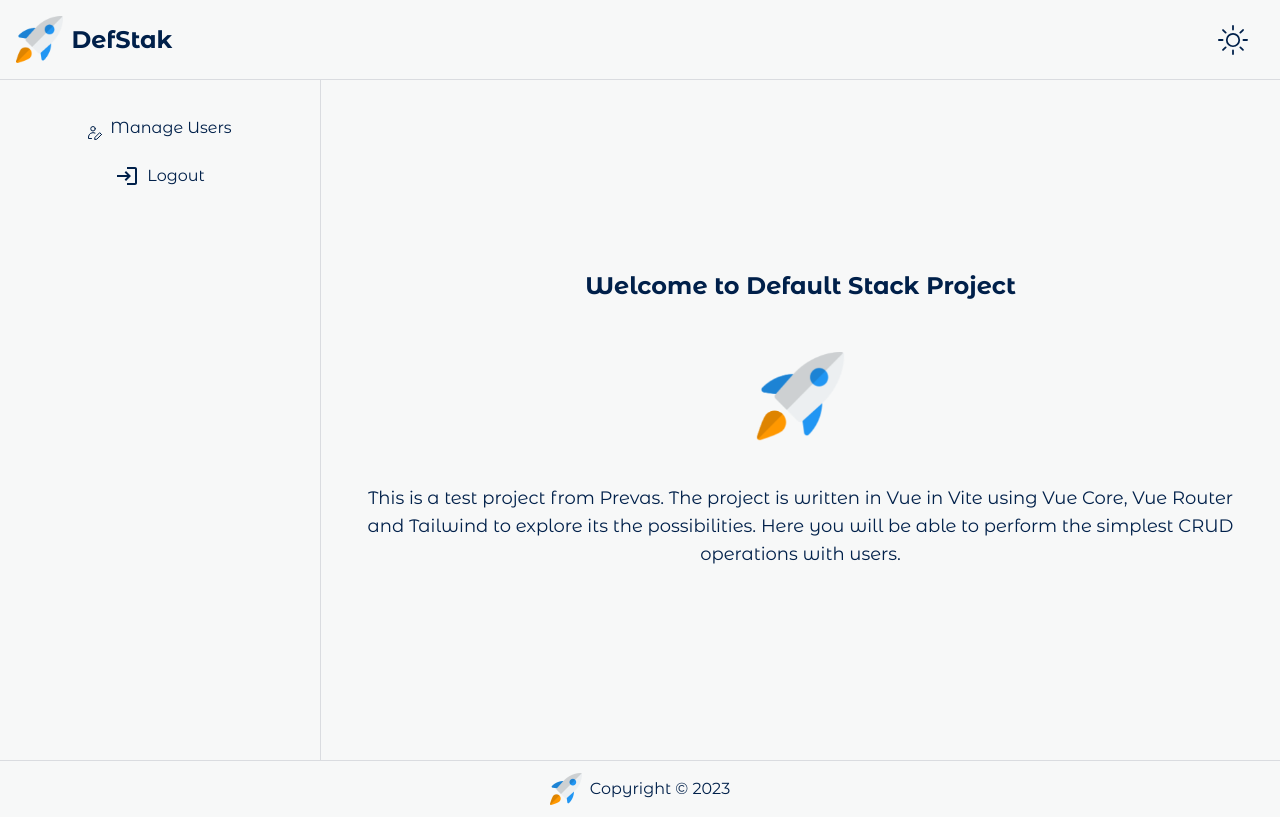
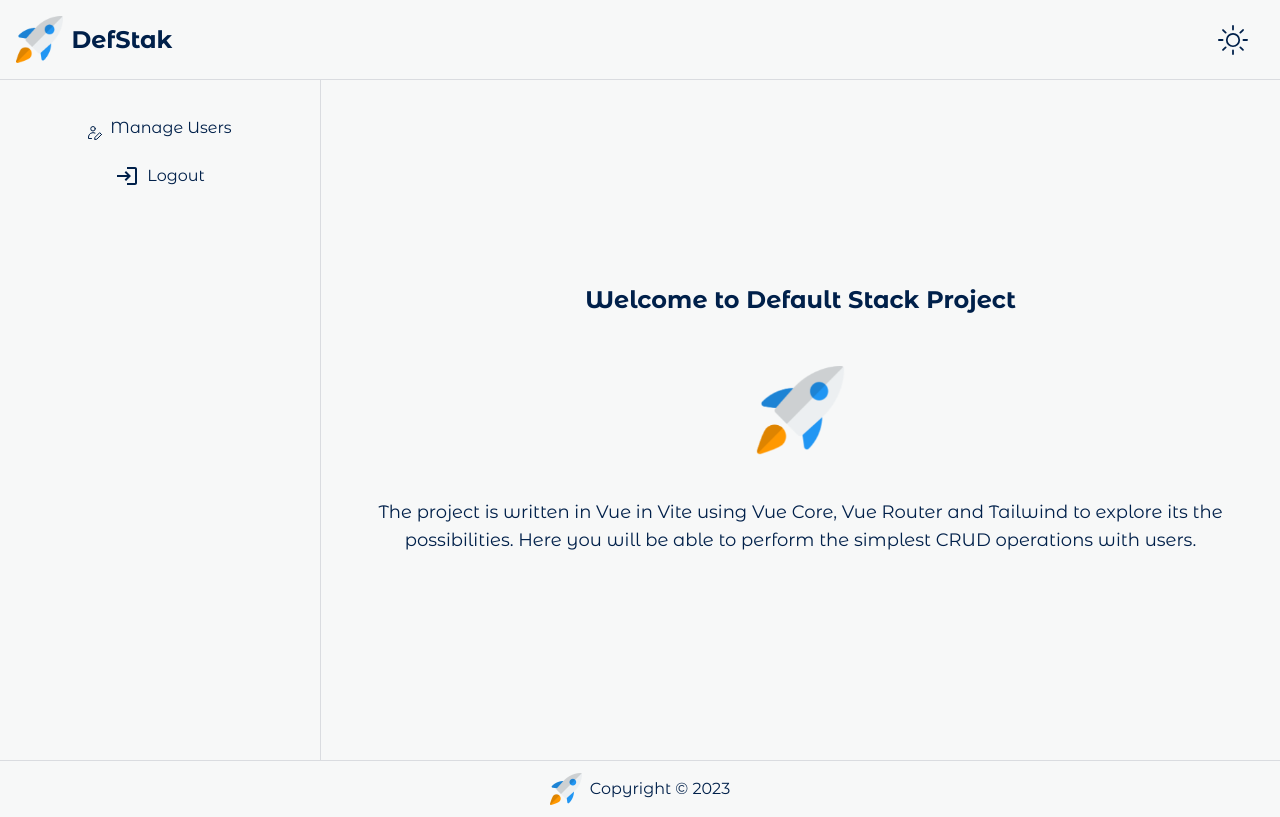
Before and after one commit to Darnahorna/defstak, a Vue app: page / in a window 1280 px wide. Built offline with nearby package versions, Linux system fonts and the light colour scheme; sample sign-in values are in the browser's storage.

Commit message:
updated imports

```diff
--- a/package.json
+++ b/package.json
@@ -36,7 +36,7 @@
     "ts-node": "^10.9.1",
     "typescript": "~5.2.0",
     "vite": "^4.4.11",
-    "vue-tsc": "^1.8.19"
+    "vue-tsc": "^2.1.6"
   },
   "description": "This is an playground application Vue 3 in Vite. Here you are able to perform the simplest CRUD operations with users. The project is written in Vue in Vite using Vue Core, Vue Router and Tailwind to explore its the possibilities.",
   "main": "postcss.config.js"
--- a/src/pages/HomePage.vue
+++ b/src/pages/HomePage.vue
@@ -4,9 +4,8 @@
       <h1 class="text-xl font-extrabold mb-4 font-lg">Welcome to Default Stack Project</h1>
       <img src="../assets/images/logo.png" class="logo-home" />
       <p class="text-lg">
-        This is a test project from Prevas. The project is written in Vue in Vite using Vue Core,
-        Vue Router and Tailwind to explore its the possibilities. Here you will be able to perform
-        the simplest CRUD operations with users.
+        The project is written in Vue in Vite using Vue Core, Vue Router and Tailwind to explore its
+        the possibilities. Here you will be able to perform the simplest CRUD operations with users.
       </p>
     </div>
   </div>
```
Also changed, not shown: 1 other file (tests, documents, lock files or other folders).
